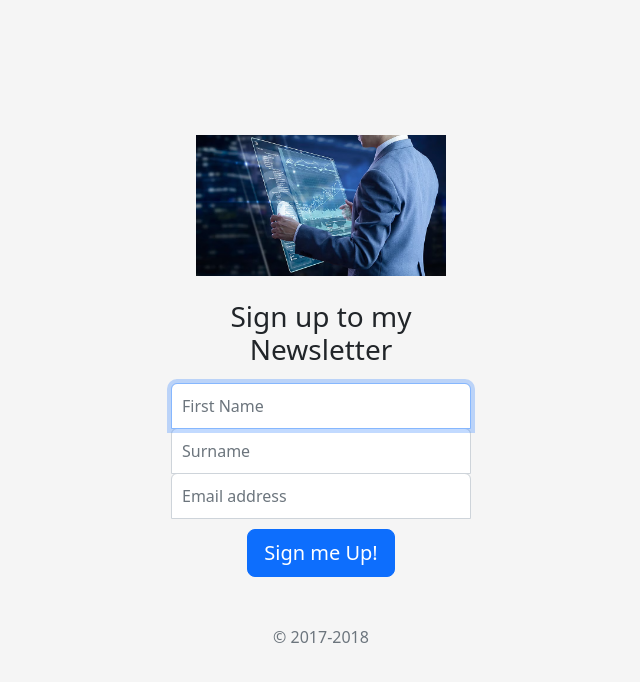
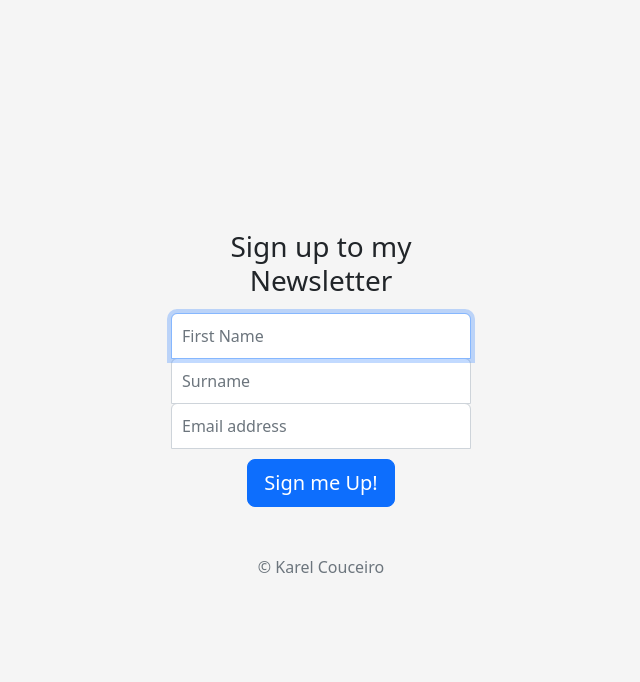
Before and after one commit to KarelCouceiro/newsletter, a website: page public/signup.html in a window 1280 px wide. Shown: the whole page, without its empty margins (319-959 px from the left). Drawn offline with nearby package versions, Linux system fonts and the light colour scheme.

Commit message:
json file5

```diff
--- a/public/signup.html
+++ b/public/signup.html
@@ -20,7 +20,7 @@
 
   <body class="text-center">
     <form class="form-signin" action="/" method="post">
-      <img class="mb-4" src="images/data.jpg" alt="" width="250">
+      <img class="mb-4" src= __dirname +"images/data.jpg" alt="" width="250">
       <h1 class="h3 mb-3 font-weight-normal">Sign up to my Newsletter</h1>
 
 
@@ -30,7 +30,7 @@
 
 
       <button class="btn btn-lg btn-primary btn-block" type="submit">Sign me Up!</button>
-      <p class="mt-5 mb-3 text-muted">&copy; 2017-2018</p>
+      <p class="mt-5 mb-3 text-muted">&copy; Karel Couceiro</p>
     </form>
   </body>
 </html>
```
